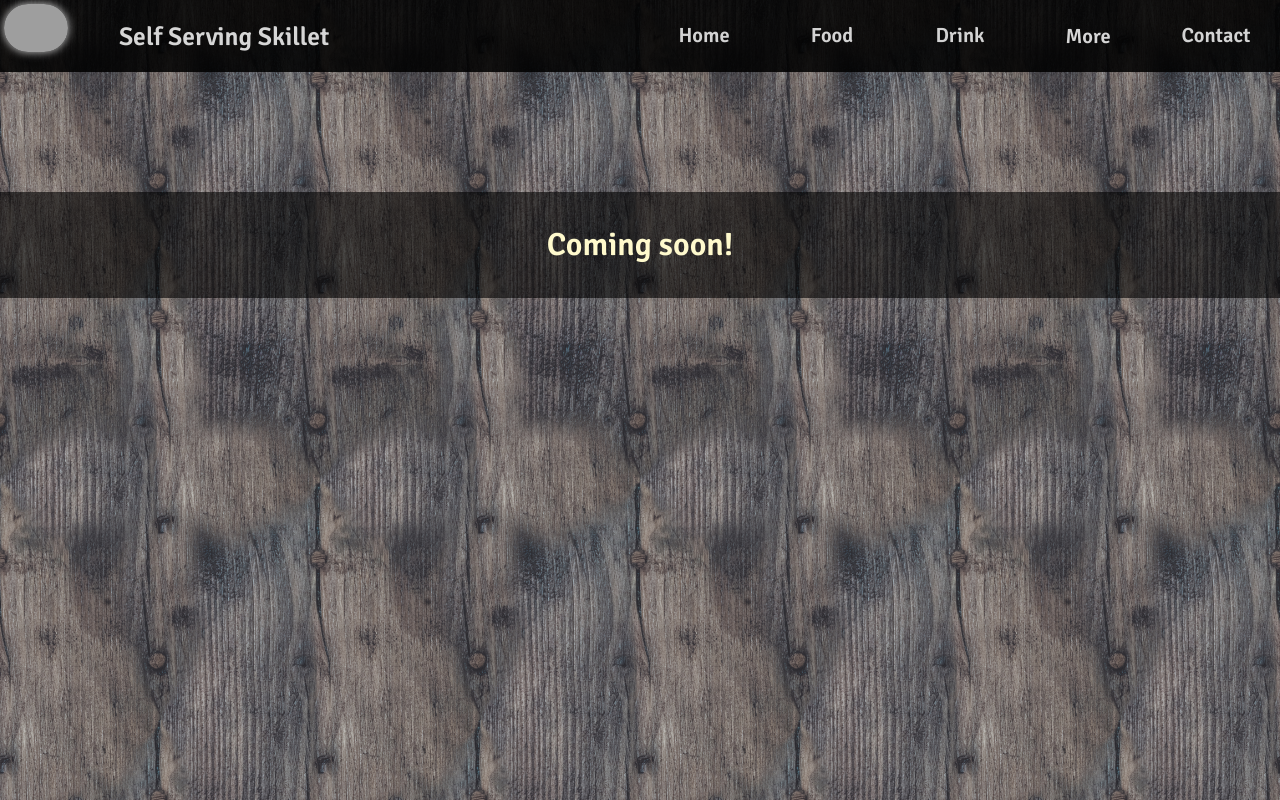
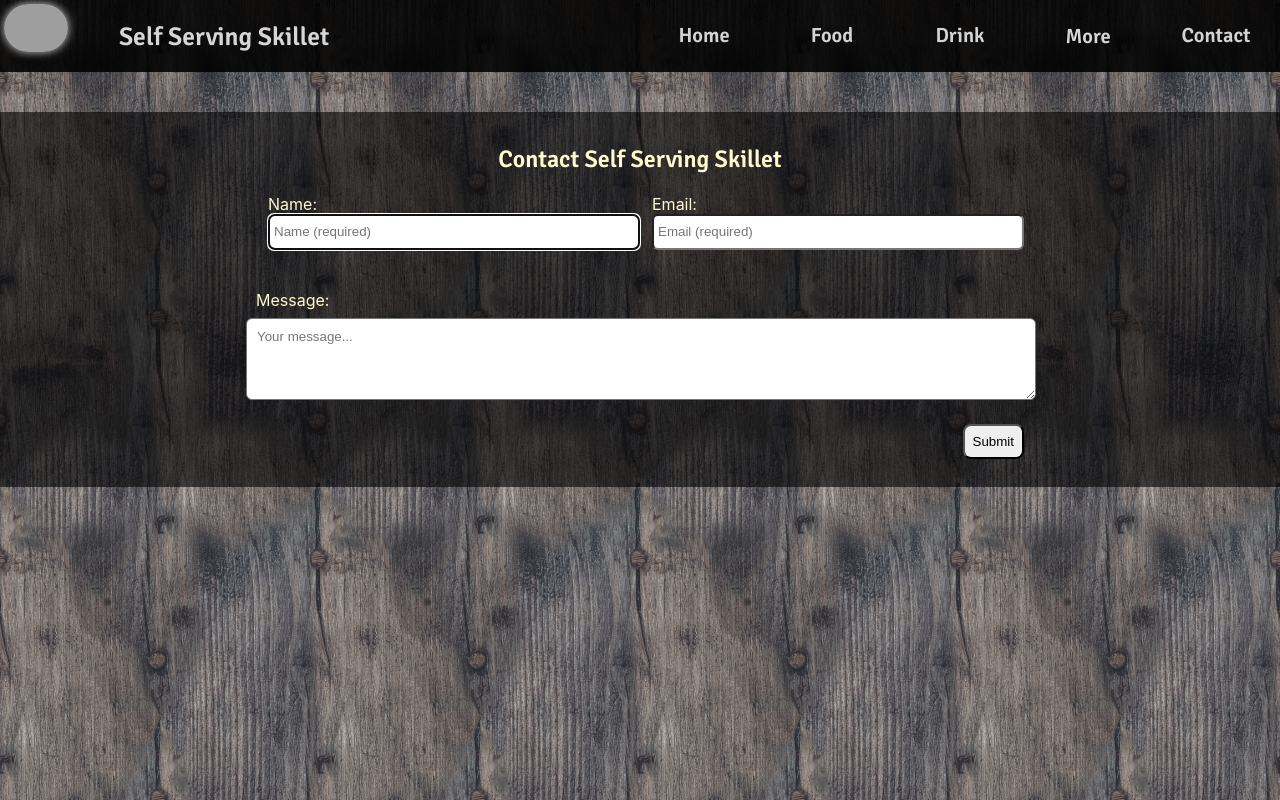
Before and after one commit to lramirez5/self-serving-skillet, a React (Create React App) app: page /contact in a window 1280 px wide. Built offline with nearby package versions, Linux system fonts and the light colour scheme; grey boxes are pictures that could not be loaded; what aws-amplify would draw is missing.

Commit message:
contact form added

```diff
--- a/public/index.html
+++ b/public/index.html
@@ -16,7 +16,7 @@
   <meta name="theme-color" content="#ffffff">
   <meta name="viewport" content="width=device-width, initial-scale=1" />
   <meta name="theme-color" content="#000000" />
-  <meta name="description" content="Self Serving Skillet web app for food and drink recipes, videos, and discussion." />
+  <meta name="description" content="Welcome to Self Serving Skillet, where I post recipes, videos, and discussions all about cooking for one." />
   <!--
       Notice the use of %PUBLIC_URL% in the tags above.
       It will be replaced with the URL of the `public` folder during the build.
--- a/src/components/ContactComponent.js
+++ b/src/components/ContactComponent.js
@@ -3,11 +3,86 @@ import '../styles/Contact.css';
 import { NavbarComponent } from './NavbarComponent';
 
 export function ContactComponent() {
+    useEffect(() => {
+        if (localStorage.submissionTimestamp) {
+            if (Date.now() - localStorage.submissionTimestamp < 600000) {
+                document.getElementById('submit').classList.add('disabled')
+                document.getElementById("result-text").innerText = `Please allow 10 minutes before submitting another message.`;
+            }
+        }
+
+        const form = document.querySelector("form");
+        form.addEventListener("submit", (event) => {
+            // prevent the form submit from refreshing the page
+            event.preventDefault();
+
+            const { name, email, message, codeword } = event.target;
+            //console.log(name.value, email.value, message.value, codeword.value)
+            if (codeword.value.length !== 0 || Date.now() - localStorage.submissionTimestamp < 600000) {
+                console.log('submission not accepted')
+                return false;
+            }
+            // Use your API endpoint URL you copied from the previous step
+            const endpoint = "https://9zab8tlvq1.execute-api.us-east-2.amazonaws.com/sendContactEmail";
+            // We use JSON.stringify here so the data can be sent as a string via HTTP
+            const body = JSON.stringify({
+                senderName: name.value,
+                senderEmail: email.value,
+                message: message.value,
+            });
+            const requestOptions = {
+                method: "POST",
+                body
+            };
+
+            fetch(endpoint, requestOptions)
+                .then((response) => {
+                    console.log('Response:')
+                    console.log(response)
+                    if (!response.ok) throw new Error("Error in fetch");
+                    return response.json();
+                })
+                .then((response) => {
+                    document.getElementById("result-text").innerText = `Message sent successfully. Thank you!`;
+                    document.getElementById("submit").classList.add('disabled')
+                    document.getElementById("namebox").setAttribute('disabled', true)
+                    document.getElementById("emailbox").setAttribute('disabled', true)
+                    document.getElementById("messagebox").value = ""
+                    localStorage.setItem('submissionTimestamp', Date.now())
+                })
+                .catch((error) => {
+                    console.log('Error:')
+                    console.log(error)
+                    document.getElementById("result-text").innerText = "An unknown error occured.";
+                });
+        });
+    }, []);
+
     return (
         <div className="App">
             <NavbarComponent />
             <div id="contact-form">
-                <h1>Coming soon!</h1>
+                <h2>Contact Self Serving Skillet</h2>
+                <form id="form-content">
+                    <div id="identity">
+                        <div id="name-in">
+                            <label htmlFor="name">Name:</label><br />
+                            <input id="namebox" name="name" type="text" required autoFocus placeholder="Name (required)" /><br /><br />
+                        </div>
+                        <div id="email-in">
+                            <label htmlFor="email">Email:</label><br />
+                            <input id="emailbox" name="email" type="email" required placeholder="Email (required)" /><br /><br />
+                        </div>
+                    </div>
+                    <label htmlFor="codeword" id="codelabel">Name:</label><br />
+                    <input id="codeinput" name="codeword" type="text" placeholder="Code (required)" />
+                    <label htmlFor="name">Message:</label><br />
+                    <textarea id="messagebox" name="message" required minLength="20" maxLength="1000" rows="4" spellCheck={true} placeholder="Your message..." ></textarea><br /><br />
+                    <div id="submit-btn">
+                        <input id="submit" type="submit" />
+                        <p id="result-text"></p>
+                    </div>
+                </form>
             </div>
         </div>
     )
--- a/src/styles/Contact.css
+++ b/src/styles/Contact.css
@@ -1,6 +1,86 @@
 #contact-form {
-    background: rgba(0,0,0,.6);
-    color: lemonchiffon;
-    padding: 12px;
-    margin-top: 15vh;
+    background: rgba(0, 0, 0, .6);
+    color     : lemonchiffon;
+    padding   : 12px;
+    margin-top: 5vh;
 }
+
+#form-content {
+    text-align: left;
+    width     : 60vw;
+    margin    : auto;
+}
+
+#form-content #identity {
+    margin        : auto;
+    display       : flex;
+    flex-direction: row;
+    align-items   : center;
+}
+
+#form-content #identity #name-in {
+    flex        : 1;
+    text-align  : left;
+    margin-left : 12px;
+    margin-right: 12px;
+}
+
+#form-content #identity #email-in {
+    flex        : 1;
+    text-align  : left;
+    margin-left : 12px;
+    margin-right: 12px;
+}
+
+#form-content #identity input {
+    width        : 100%;
+    height       : 24px;
+    padding      : 4px;
+    border-radius: 6px;
+}
+
+#form-content textarea {
+    width        : 100%;
+    max-width    : 100%;
+    min-width    : 100%;
+    margin-top   : 8px;
+    margin-left: -10px;
+    padding      : 10px;
+    border-radius: 6px;
+}
+
+#submit-btn {
+    text-align: right;
+    width     : 100%;
+}
+
+#submit-btn input {
+    padding      : 8px;
+    border-radius: 8px;
+}
+
+#submit-btn input:hover {
+    background: #ccc;
+    cursor    : pointer;
+}
+
+#submit-btn input:active {
+    background: #aaa;
+    color     : lemonchiffon;
+}
+
+.disabled {
+    pointer-events: none;
+    opacity       : 0.3;
+}
+
+#codelabel,
+#codeinput {
+    display: none;
+}
+
+@media screen and (max-width: 800px) {
+    #form-content {
+        width: 85vw;
+    }
+}
```
